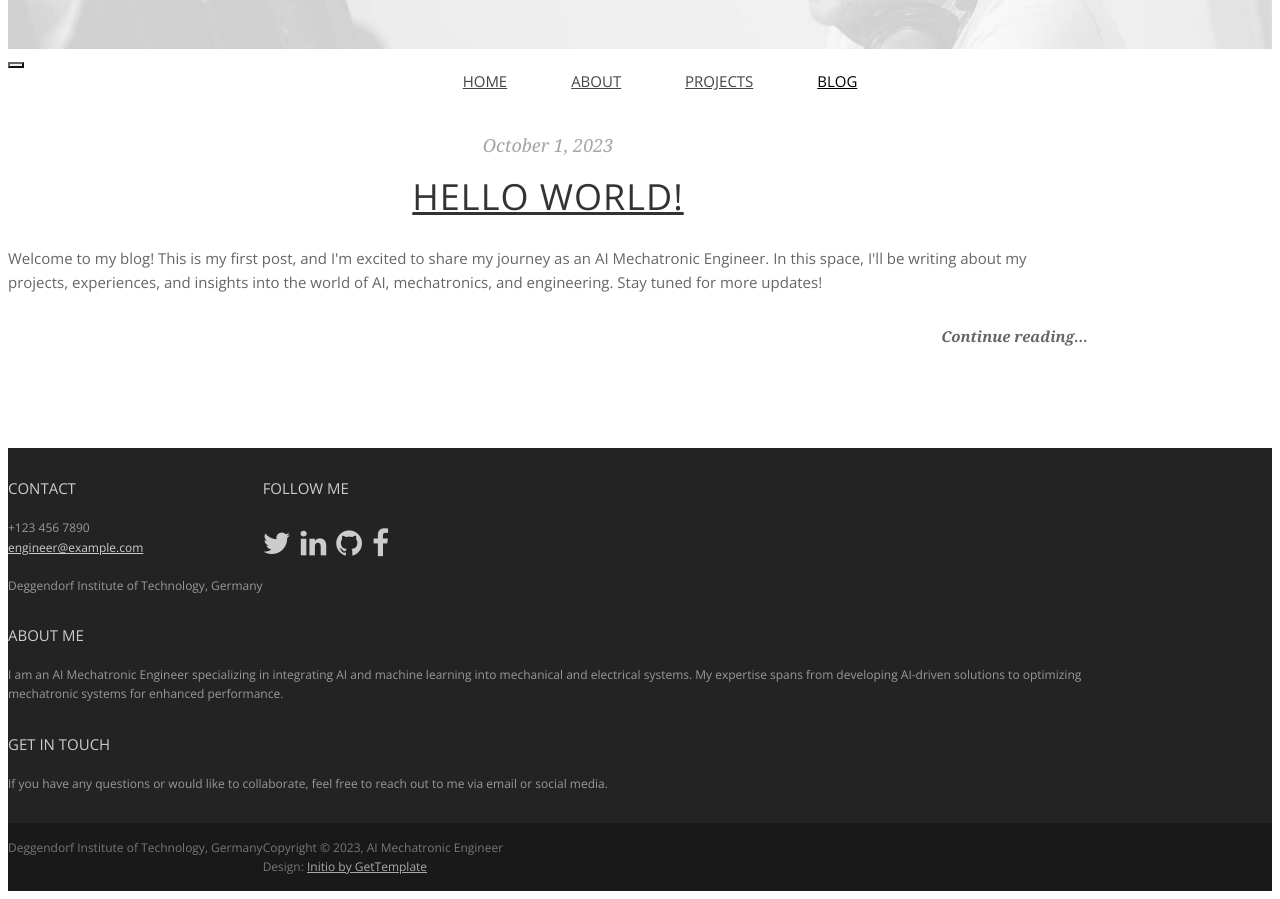
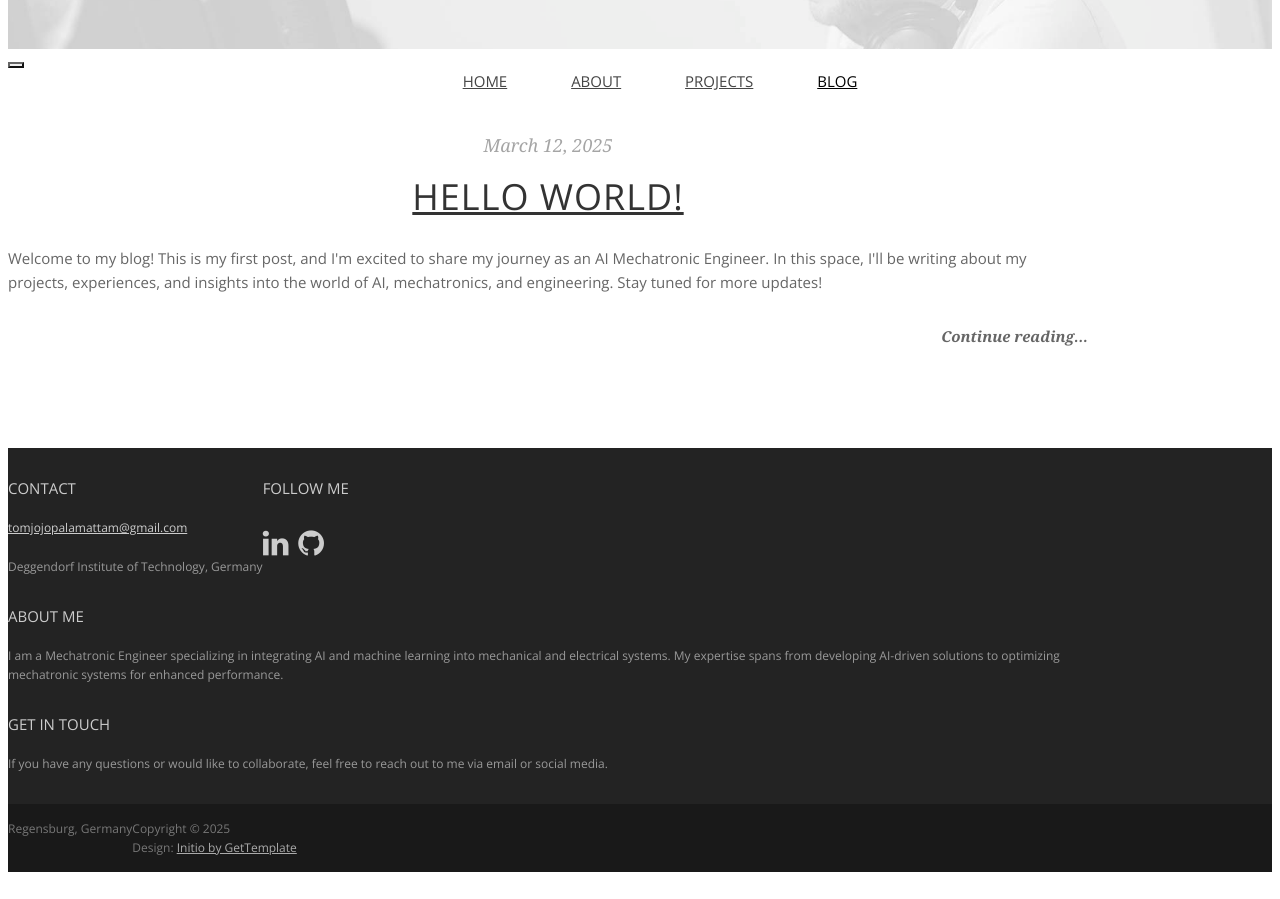
Before and after one commit to tomjpalamattam/tomjpalamattam.github.io, a plain HTML site: page blog.html in a window 1280 px wide. Shown: the part 323-1222 px from the top of the page. Drawn offline with nearby package versions, Linux system fonts and the light colour scheme; some icons are missing; a web font is replaced by a local one.

Commit message:
Update blog.html
updated website info

```diff
--- a/blog.html
+++ b/blog.html
@@ -84,8 +84,8 @@
                                     <span class="posted-on"
                                         ><time
                                             class="entry-date published"
-                                            date="2023-10-01"
-                                            >October 1, 2023</time
+                                            date="2025-03-12"
+                                            >March 12, 2025</time
                                         ></span
                                     >
                                 </div>
@@ -125,8 +125,8 @@
                         <h3 class="widget-title">Contact</h3>
                         <div class="widget-body">
                             <p>
-                                +123 456 7890<br />
-                                <a href="mailto:#">engineer@example.com</a
+                                <a href="mailto:#"
+                                    >tomjojopalamattam@gmail.com</a
                                 ><br />
                                 <br />
                                 Deggendorf Institute of Technology, Germany
@@ -138,15 +138,12 @@
                         <h3 class="widget-title">Follow Me</h3>
                         <div class="widget-body">
                             <p class="follow-me-icons">
-                                <a href=""
-                                    ><i class="fa fa-twitter fa-2"></i
-                                ></a>
-                                <a href=""
+                                <a
+                                    href="https://www.linkedin.com/in/tom-jojo-palamattam-b45a5112b/"
                                     ><i class="fa fa-linkedin fa-2"></i
                                 ></a>
-                                <a href=""><i class="fa fa-github fa-2"></i></a>
-                                <a href=""
-                                    ><i class="fa fa-facebook fa-2"></i
+                                <a href="https://github.com/tomjpalamattam"
+                                    ><i class="fa fa-github fa-2"></i
                                 ></a>
                             </p>
                         </div>
@@ -156,7 +153,7 @@
                         <h3 class="widget-title">About Me</h3>
                         <div class="widget-body">
                             <p>
-                                I am an AI Mechatronic Engineer specializing in
+                                I am a Mechatronic Engineer specializing in
                                 integrating AI and machine learning into
                                 mechanical and electrical systems. My expertise
                                 spans from developing AI-driven solutions to
@@ -186,14 +183,13 @@
                 <div class="row">
                     <div class="col-md-6 widget">
                         <div class="widget-body">
-                            <p>Deggendorf Institute of Technology, Germany</p>
+                            <p>Regensburg, Germany</p>
                         </div>
                     </div>
                     <div class="col-md-6 widget">
                         <div class="widget-body">
                             <p class="text-right">
-                                Copyright &copy; 2023, AI Mechatronic
-                                Engineer<br />
+                                Copyright &copy; 2025<br />
                                 Design:
                                 <a
                                     href="http://www.gettemplate.com"
```
